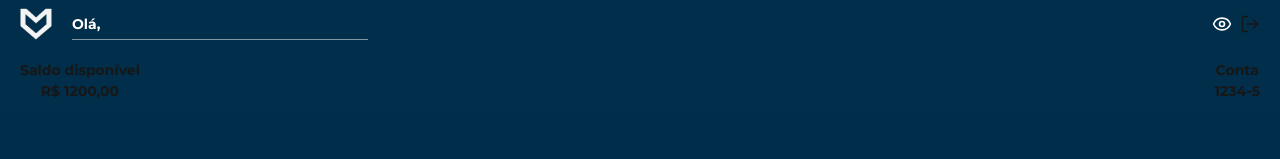
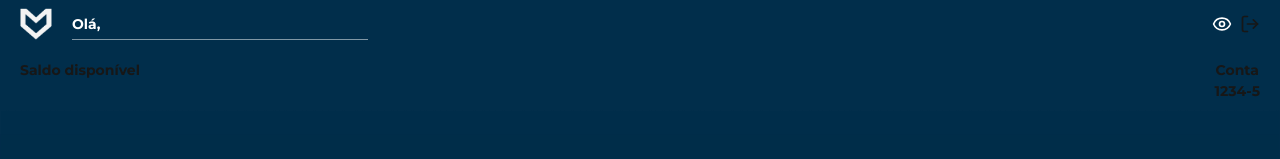
Before and after one commit to LeonardoAtaides/Banco-Malvader, a Next.js app: page /Cliente in a window 1280 px wide. Shown: the top 159 px of the page. Built offline with nearby package versions, Linux system fonts and the light colour scheme; sample sign-in values are in the browser's storage.

Commit message:
Update page.tsx

```diff
--- a/src/app/Cliente/page.tsx
+++ b/src/app/Cliente/page.tsx
@@ -30,7 +30,7 @@ export default function Cliente() {
 
   // Aqui é onde pega os conteúdos do JWT -> vide o arquivo TokenPayload.ts
   const [nomeUsuario, setNomeUsuario] = useState("");
-  const [numeroConta, setNumeroConta] = useState("");
+  const [numeroConta, setNumeroConta] = useState<number | null>(null);
   const router = useRouter();
 
   useEffect(() => {
@@ -44,10 +44,12 @@ export default function Cliente() {
     try {
       const decoded = jwtDecode<TokenPayload>(token);
       setNomeUsuario(decoded.nome);
+      setNumeroConta(decoded.id_usuario) // teste
     } catch (err) {
       router.push("/Login");
     }
   }, []);
+
   // Aqui é o final, nesse meio aí que define sobre as coisas do JWT
   useEffect(() => {
     const interval = setInterval(() => {
@@ -99,7 +101,7 @@ export default function Cliente() {
         <div className="flex justify-between pt-5 z-10">
           <div className="text-center">
             <h2>Saldo disponível</h2>
-            <p>{ocultar ? "•••••" : "R$ 1200,00"}</p>
+            <p>{ocultar ? "•••••" : numeroConta}</p>
           </div>
 
           <div className="text-center">
```
